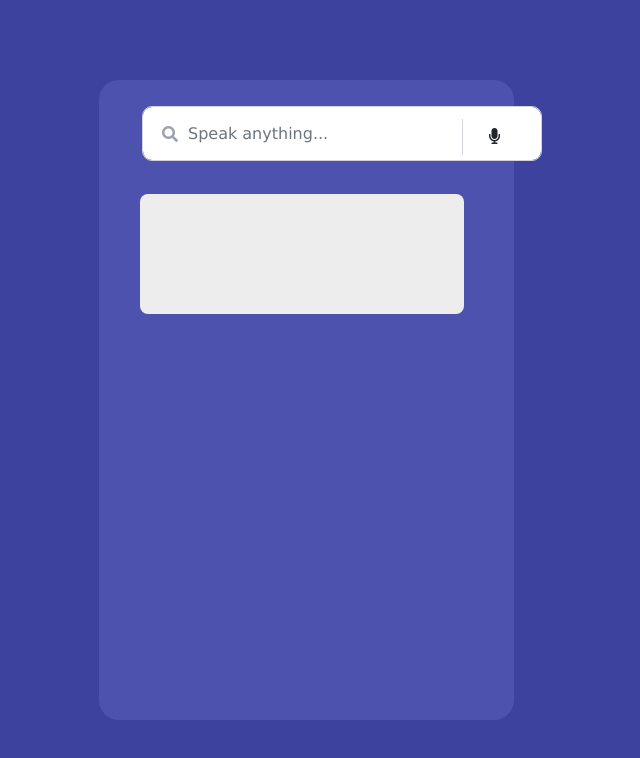
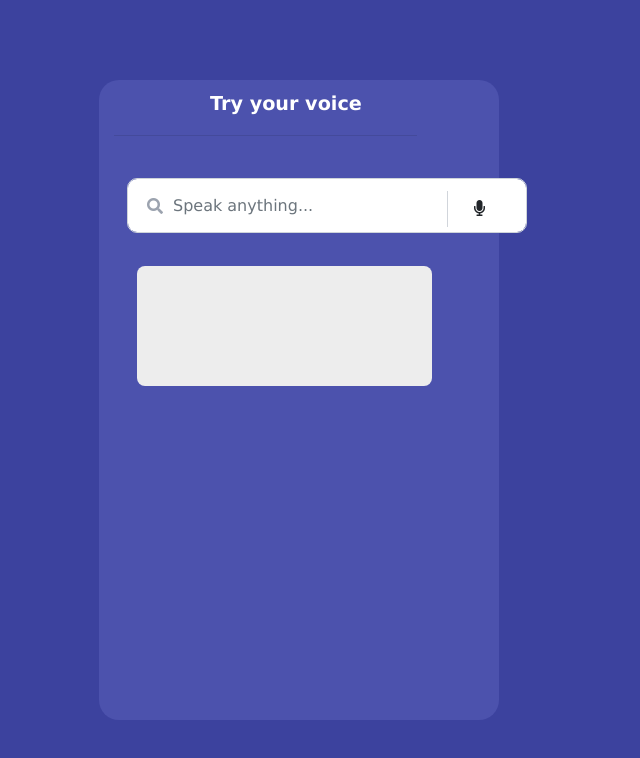
Before and after one commit to Rajeevkumar69/Voice-Recognition-web-app, an Angular app: page / in a window 1280 px wide. Shown: the top 758 px of the page, without its empty margins (341-981 px from the left). Built offline with nearby package versions, Linux system fonts and the light colour scheme; a web font is replaced by a local one.

Commit message:
Ready for deployment

```diff
--- a/src/app/speech-to-text/speech-to-text.component.html
+++ b/src/app/speech-to-text/speech-to-text.component.html
@@ -1,7 +1,10 @@
 <div class="container">
-        <div class="container">
+        <div class="row">
+                <div class="col-md-10">
+                        <p class="heading">Try your voice</p>
+                        <hr>
                         <div class="row height d-flex  align-items-center">
-                        <div class="col-md-6">
+                                <div class="col-md-8">
                                         <div class="form">
                                                 <i class="fa fa-search"></i>
                                                 <input type="text" class="form-control form-input"
@@ -15,6 +18,6 @@
                                 </div>
 
                         </div>
-
                 </div>
         </div>
+</div>
--- a/src/styles.scss
+++ b/src/styles.scss
@@ -104,7 +104,7 @@ body {
         justify-content: center;
         text-align: center;
         align-items: center;
-        width: 81%;
+        width: 100%;
         height: 50%;
         margin-top: 20px;
 }
@@ -112,5 +112,27 @@ body {
 .row .text {
         align-items: center;
         justify-content: center;
-        margin-left: 25.5px;
+        margin-left: 38px;
 }
+
+.text {
+        font-weight: 500;
+        font-family: Verdana, Geneva, Tahoma, sans-serif;
+        word-break: break-all;
+        letter-spacing: 1px;
+        text-transform: capitalize;
+}
+
+.heading {
+
+        color: #fff;
+        font-weight: bold;
+        font-size: larger;
+
+        justify-content: center;
+        align-items: center;
+        margin-left: 12vh;
+        padding-top: 10px;
+
+
+}
```
Lines whose indentation alone changed are shown as unchanged.
